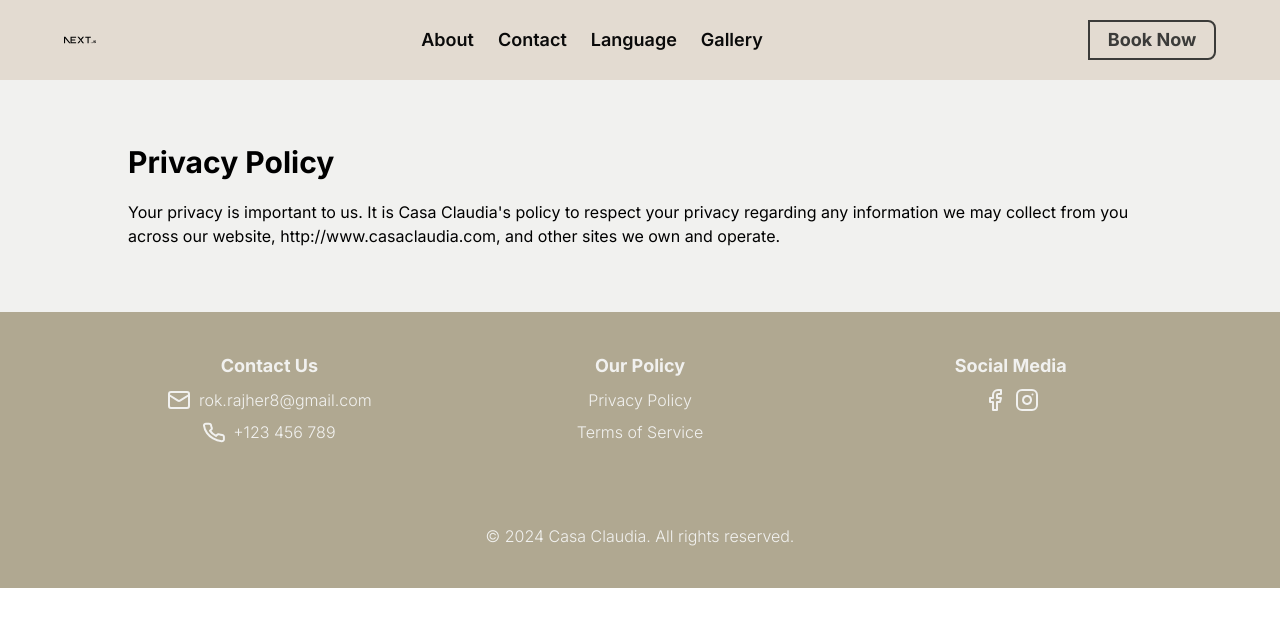
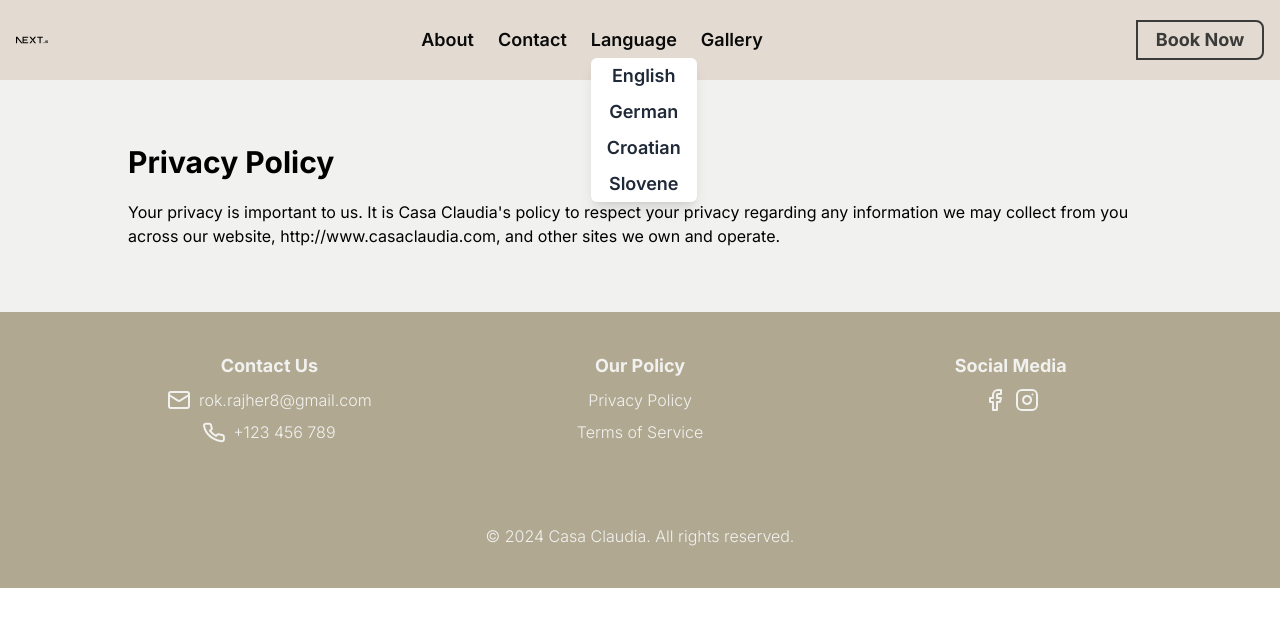
Before and after one commit to Casa-Claudia/casa-claudia-frontend, a Next.js app: page /privacy-policy in a window 1280 px wide. Both pictures are taken after a click on the button "Language". Shown: the top 626 px of the page. Built offline with nearby package versions, Linux system fonts and the light colour scheme.

Commit message:
added language dropbar

```diff
--- a/src/app/(general)/components/topbar.tsx
+++ b/src/app/(general)/components/topbar.tsx
@@ -1,21 +1,40 @@
-import React from 'react';
+"use client";
+import React, { useState } from 'react';
+
 
 export default function Topbar() {
+  const [showDropdown, setShowDropdown] = useState(false);
+
+  const toggleDropdown = () => {
+    setShowDropdown(!showDropdown);
+  };
+
   return (
-    <div className="flex h-20 items-center justify-between bg-light-brown md:px-16 px-4 py-2  ">
+    <div className="flex h-20 items-center justify-between bg-light-brown md:px-16 md:px-4 md:py-2"md>
       <div className="flex items-center">
-        <img src="/next.svg" alt="Logo" className="h-8 w-8 " />
+        <img src="/next.svg" alt="Logo" className="h-8 w-8" />
       </div>
       <div className="flex items-center space-x-2 text-xs md:text-md lg:text-lg md:space-x-6 font-semibold">
         <button className="text-my-black hover:border-b-2 hover:border-my-black hover:text-gray-800">
           About
         </button>
-        <button className="text-my-black hover:border-b-2 hover:border-my-black hover:text-gray-800 ">
+        <button className="text-my-black hover:border-b-2 hover:border-my-black hover:text-gray-800">
           Contact
         </button>
-        <button className="text-my-black hover:border-b-2 hover:border-my-black hover:text-gray-800 ">
-          Language
-        </button>
+        <div className='relative'>
+          <button className="text-my-black hover:border-b-2 hover:border-my-black hover:text-gray-800" onClick={toggleDropdown}>
+            Language
+          </button>
+          {showDropdown && (
+            <div className="absolute top-full left-0 mt-1 bg-white rounded-md shadow-lg">
+              <button className="block w-full text-center px-2 md:px-4 py-1 mdtext-sm text-gray-800 hover:bg-gray-200" onClick={() => setShowDropdown(false)}>English</button>
+              <button className="block w-full text-center px-2 md:px-4 py-1 mdtext-sm text-gray-800 hover:bg-gray-200" onClick={() => setShowDropdown(false)}>German</button>
+              <button className="block w-full text-center px-2 md:px-4 py-1 mdtext-sm text-gray-800 hover:bg-gray-200" onClick={() => setShowDropdown(false)}>Croatian</button>
+              <button className="block w-full text-center px-2 md:px-4 py-1 mdtext-sm text-gray-800 hover:bg-gray-200" onClick={() => setShowDropdown(false)}>Slovene</button>
+            </div>
+          )}
+        </div>
+
         <button className="text-my-black hover:border-b-2 hover:border-my-black hover:text-gray-800">
           Gallery
         </button>
```
